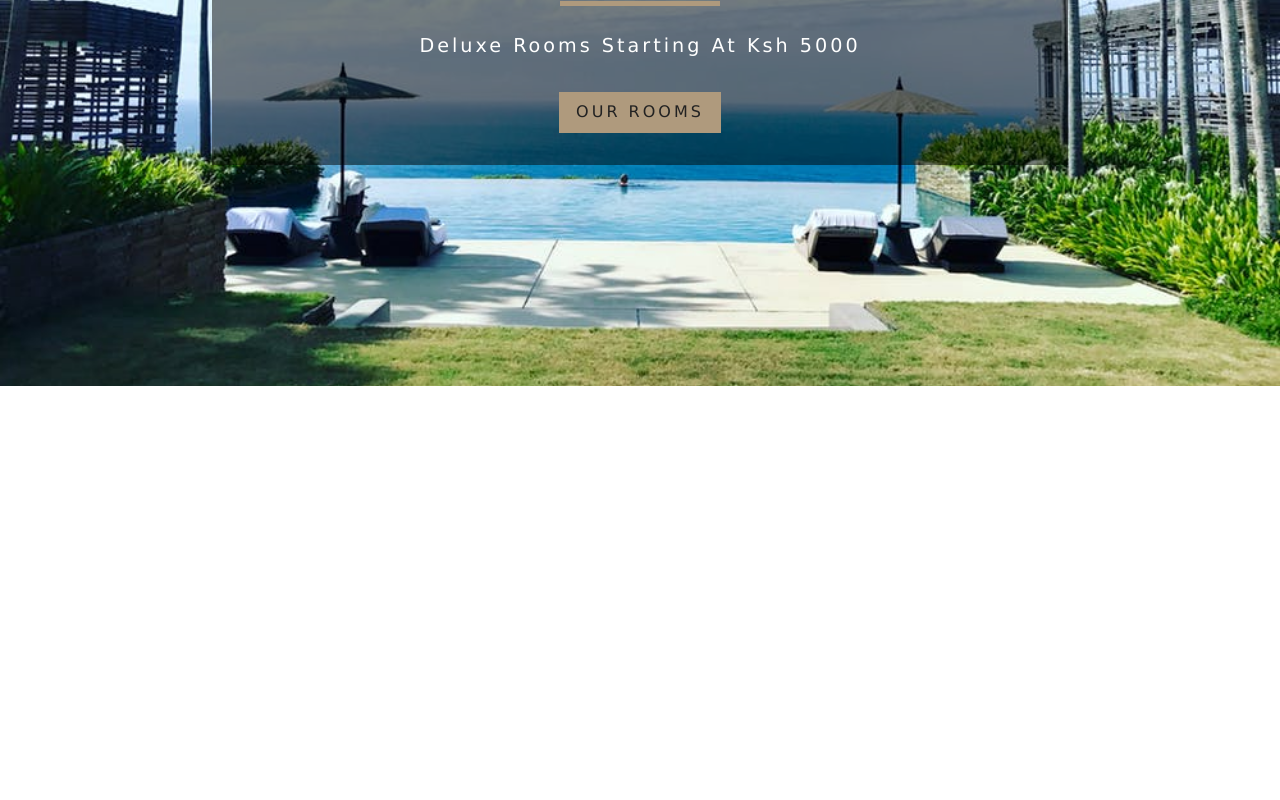
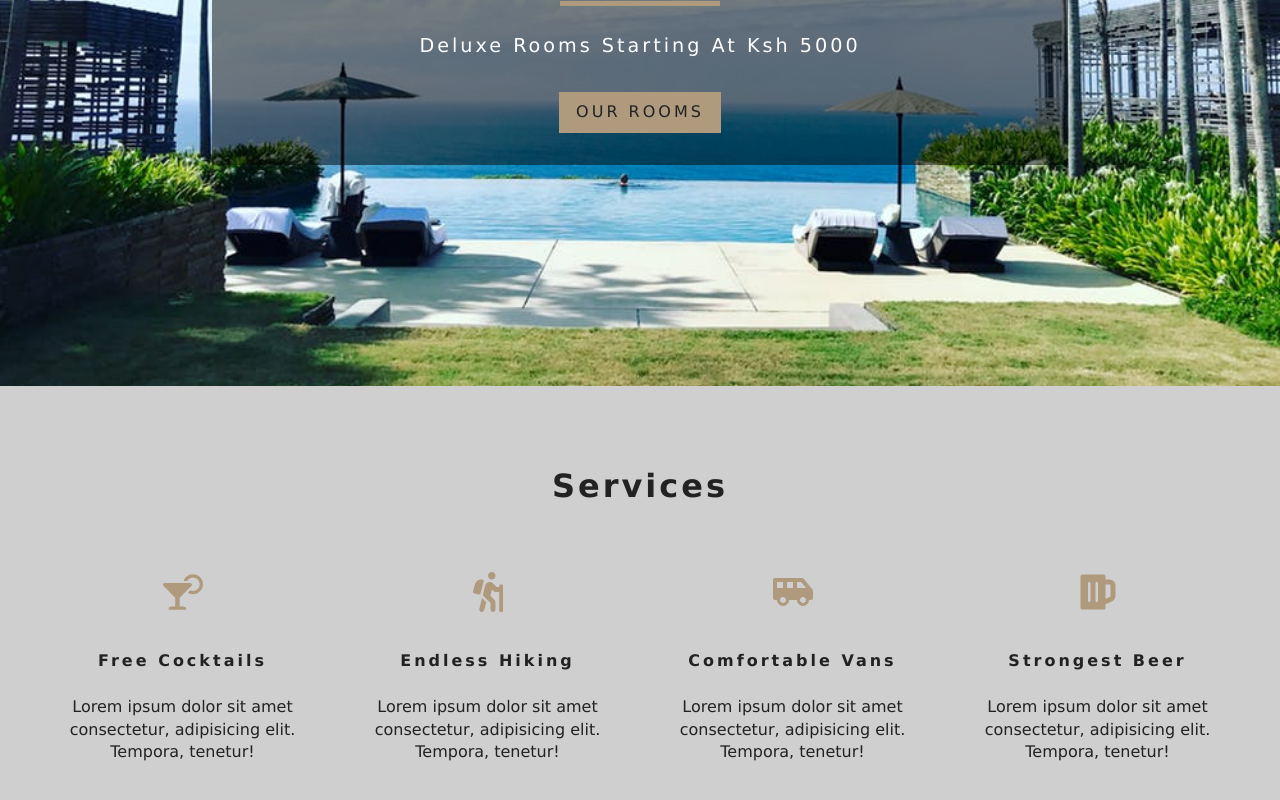
Before and after one commit to PeterOsoo/react-project-resort, a React (Create React App) app: page / in a window 1280 px wide. Shown: the part 414-1214 px from the top of the page. Before the commit the page ends 800 px from the top, so only its background shows below. Built offline with nearby package versions, Linux system fonts and the light colour scheme; the HTML template or start-up script is replaced by a standard one.

Commit message:
Services Section

```diff
--- a/src/App.css
+++ b/src/App.css
@@ -296,6 +296,7 @@
 
 .services h6 {
   letter-spacing: var(--mainSpacing);
+  text-transform: capitalize;
 }
 
 .services p {
--- /dev/null
+++ b/src/components/Services.js
@@ -0,0 +1,54 @@
+import React, { Component } from "react"
+import { FaCocktail, FaHiking, FaShuttleVan, FaBeer } from "react-icons/fa"
+import Title from "./Title"
+
+class Services extends Component {
+	state = {
+		services: [
+			{
+				icon: <FaCocktail />,
+				title: "free cocktails",
+				info:
+					"Lorem ipsum dolor sit amet consectetur, adipisicing elit. Tempora, tenetur!",
+			},
+			{
+				icon: <FaHiking />,
+				title: "endless hiking",
+				info:
+					"Lorem ipsum dolor sit amet consectetur, adipisicing elit. Tempora, tenetur!",
+			},
+			{
+				icon: <FaShuttleVan />,
+				title: "comfortable vans",
+				info:
+					"Lorem ipsum dolor sit amet consectetur, adipisicing elit. Tempora, tenetur!",
+			},
+			{
+				icon: <FaBeer />,
+				title: "strongest beer",
+				info:
+					"Lorem ipsum dolor sit amet consectetur, adipisicing elit. Tempora, tenetur!",
+			},
+		],
+	}
+	render() {
+		return (
+			<section className="services">
+				<Title title="services" />
+				<div className="services-center">
+					{this.state.services.map((item, index) => {
+						return (
+							<article key={index} className="service">
+								<span>{item.icon} </span>
+								<h6>{item.title} </h6>
+								<p>{item.info}</p>
+							</article>
+						)
+					})}
+				</div>
+			</section>
+		)
+	}
+}
+
+export default Services
--- /dev/null
+++ b/src/components/Title.js
@@ -0,0 +1,11 @@
+import React from "react"
+
+const Title = ({ title }) => {
+	return (
+		<div className="section-title">
+			<h4> {title} </h4>
+		</div>
+	)
+}
+
+export default Title
--- a/src/pages/Home.js
+++ b/src/pages/Home.js
@@ -1,10 +1,12 @@
 import React from "react"
 import Hero from "../components/Hero"
 import Banner from "../components/Banner"
+import Services from "../components/Services"
 import { Link } from "react-router-dom"
 
 const Home = () => {
 	return (
+		<React.Fragment>
 			<Hero hero="defaultHero">
 				<Banner
 					title="luxurious rooms"
@@ -16,6 +18,8 @@
 					</Link>
 				</Banner>
 			</Hero>
+			<Services />
+		</React.Fragment>
 	)
 }
 
```
Lines whose indentation alone changed are shown as unchanged.
